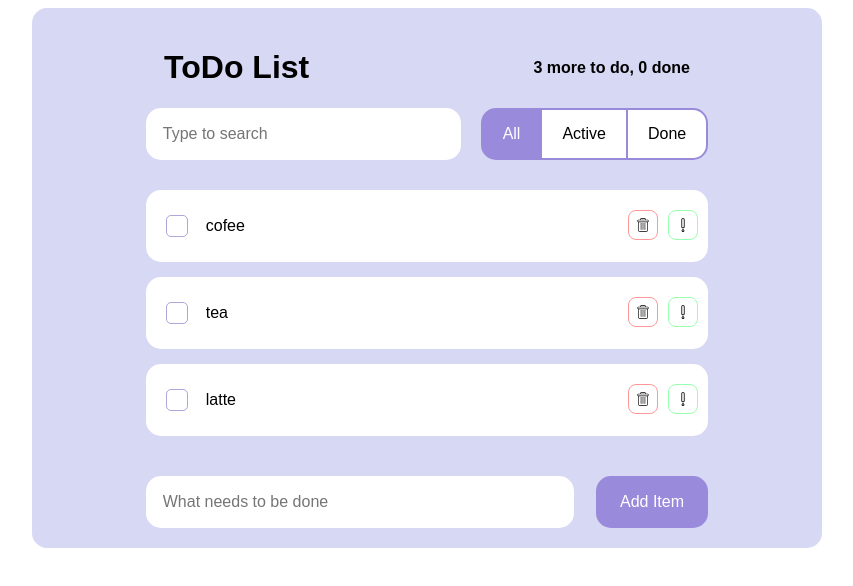
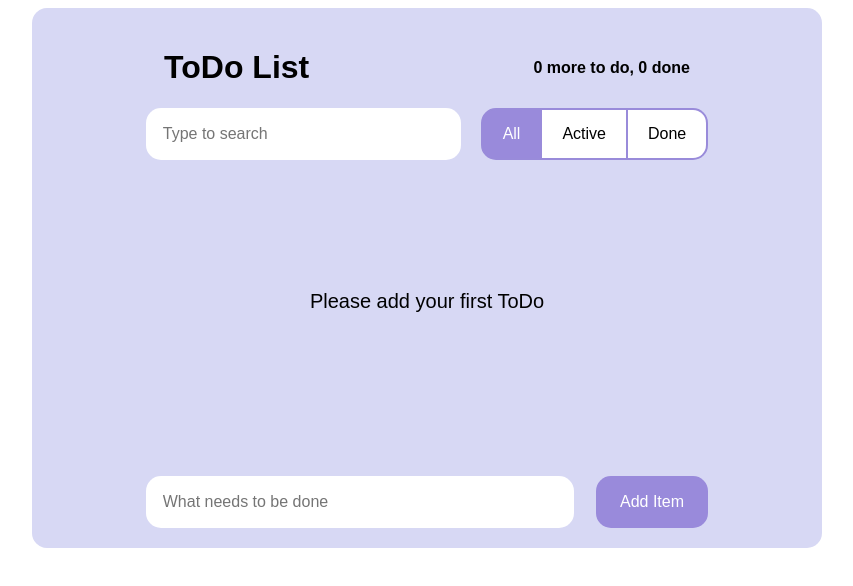
Before and after one commit to BoikoYV/ToDoList-React, a React (Create React App) app: page / in a window 1280 px wide. Shown: the top 586 px of the page, without its empty margins (213-1066 px from the left). Built offline with nearby package versions, Linux system fonts and the light colour scheme.

Commit message:
add no items text, add todos to LS

```diff
--- a/src/App.jsx
+++ b/src/App.jsx
@@ -7,27 +7,23 @@ import styles from './App.module.css';
 
 class App extends Component {
     state = {
-        items: [{
-            id: 1,
-            text: 'cofee',
-            important: false,
-            done: false
-        },
-        {
-            id: 2,
-            text: 'tea',
-            important: false,
-            done: false
-        },
-        {
-            id: 3,
-            text: 'latte',
-            important: false,
-            done: false
-        }],
+        items: [],
+        done: [],
+        important: [],
         filterStr: '',
         filterStatus: 'all'
     }
+
+    componentDidMount() {
+        console.log(this.state);
+        const todosInLS = JSON.parse(localStorage.getItem('todos')) || [];
+        console.log(todosInLS);
+        if (!todosInLS) return [];
+        this.setState({
+            items: todosInLS
+        })
+    }
+
 
     changeItemState(property, id) {
         const { items } = this.state;
@@ -39,16 +35,45 @@ class App extends Component {
         const currentEl = items[currentElIndex];
         currentEl[property] = !currentEl[property];
 
-        this.setState({ ...beforeCurrent, currentEl, ...afterCurrent })
+        const newState = { ...beforeCurrent, currentEl, ...afterCurrent };
+        console.log(newState);
+        this.setState(newState);
+        // localStorage.setItem('todos', JSON.stringify(newState));
+
 
     }
 
     importantItemHandler = (id) => {
         this.changeItemState('important', id);
+        this.setState({
+            important: [...this.state.important, id]
+        })
+        // localStorage.setItem('todos', JSON.stringify([...this.state.important, id]));
+
     }
 
     doneItemHandler = (id) => {
-        this.changeItemState('done', id);
+        const { done } = this.state;
+        this.changeItemState('done', id)
+        console.log(done, id);
+        console.log(done.includes(id));
+        // if (!done.includes(id)) {
+        //     this.setState({
+        //         ...this.state,
+        //         done: [...this.state.done, id]
+        //     })
+        //     localStorage.setItem('done', JSON.stringify({
+        //         done: [...this.state.done, id]
+        //     }));
+        // } else {
+        //     const filtered = done.filter(item => item.id !== id);
+        //     console.log(filtered);
+        //     this.setState({ ...this.state, done: filtered });
+        //     localStorage.setItem('done', JSON.stringify({
+        //         done: [...filtered]
+        //     }));
+        // }
+
     }
 
     filterByValue = (items, filterStr) => {
@@ -76,6 +101,7 @@ class App extends Component {
     }
 
     onSearchChange = (filterStr) => {
+        console.log(this.state);
         this.setState({ filterStr })
     }
 
@@ -84,7 +110,7 @@ class App extends Component {
     }
 
     addItemHandler = (value) => {
-        this.setState(({ items }) => {
+        const { items } = this.state;
         const newItem = {
             id: items.length + 1,
             text: value,
@@ -92,9 +118,27 @@ class App extends Component {
             done: false
         }
         const changedItems = [...items, newItem];
-            return { items: changedItems };
-        })
 
+        this.setState({ items: changedItems });
+        console.log(changedItems);
+        localStorage.setItem('todos', JSON.stringify(changedItems));
+    }
+
+    renderList = () => {
+        let content;
+        const { items, filterStr, filterStatus } = this.state;
+        const visibleItems = this.filterByStatus(this.filterByValue(items, filterStr), filterStatus);
+
+        if (this.state.items.length) {
+            content = (<ToDoList items={visibleItems}
+                importantItemHandler={this.importantItemHandler}
+                doneItemHandler={this.doneItemHandler}
+                deleteItemHandler={this.deleteItemHandler} />);
+        } else {
+            content = (<p className={styles.noTodos}>Please add your first ToDo</p>)
+        }
+
+        return content;
     }
 
     deleteItemHandler = (id) => {
@@ -107,11 +151,13 @@ class App extends Component {
 
             return { items: changedItems };
         })
+        // localStorage.setItem('items', JSON.stringify(changedItems));
+
     }
 
     render() {
-        const { items, filterStr, filterStatus } = this.state;
-        const visibleItems = this.filterByStatus(this.filterByValue(items, filterStr), filterStatus);
+        const { items, filterStatus } = this.state;
+        // const visibleItems = this.filterByStatus(this.filterByValue(items, filterStr), filterStatus);
 
         return (
             <div className={styles.app}>
@@ -120,11 +166,7 @@ class App extends Component {
                     onSearchChange={this.onSearchChange}
                     filterStatus={filterStatus}
                     onFilterChange={this.onFilterChange} />
-
-                <ToDoList items={visibleItems}
-                    importantItemHandler={this.importantItemHandler}
-                    doneItemHandler={this.doneItemHandler}
-                    deleteItemHandler={this.deleteItemHandler} />
+                {this.renderList()}
                 <AddItem items={items} addItemHandler={this.addItemHandler} />
             </div>
         );
--- a/src/App.module.css
+++ b/src/App.module.css
@@ -16,3 +16,10 @@ button {
     cursor: pointer;
     transition: 0.3s;
 }
+
+.noTodos {
+    text-align: center;
+    margin-top: 100px;
+    font-weight: 500;
+    font-size: 20px;
+}
--- a/src/components/AddItem/AddItem.jsx
+++ b/src/components/AddItem/AddItem.jsx
@@ -17,6 +17,7 @@ class AddItem extends Component {
     addValueToState(e) {
         let value = e.target.value;
         this.setState({ value: value });
+
     }
 
     render() {
```
Lines whose indentation alone changed are shown as unchanged.
